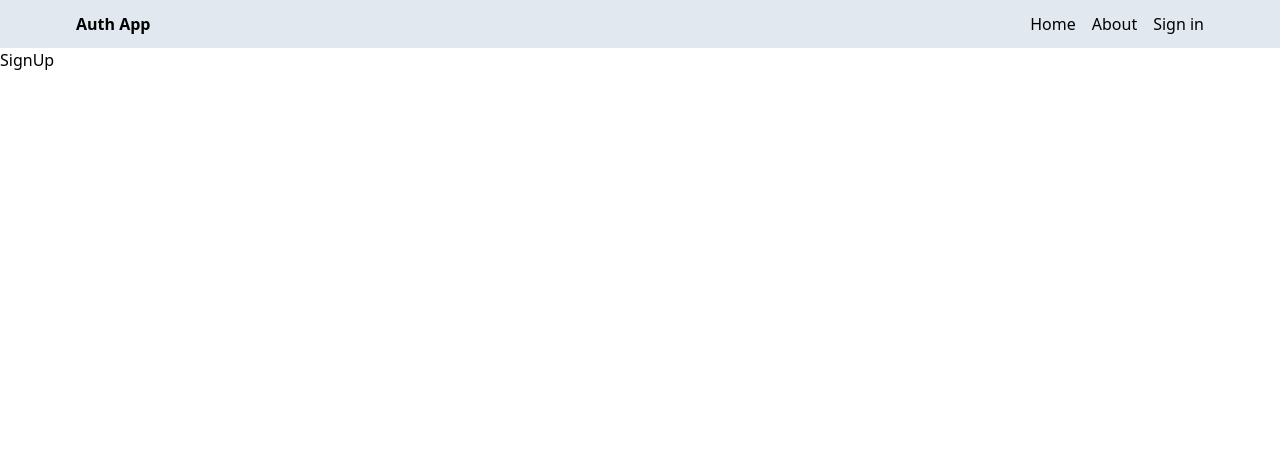
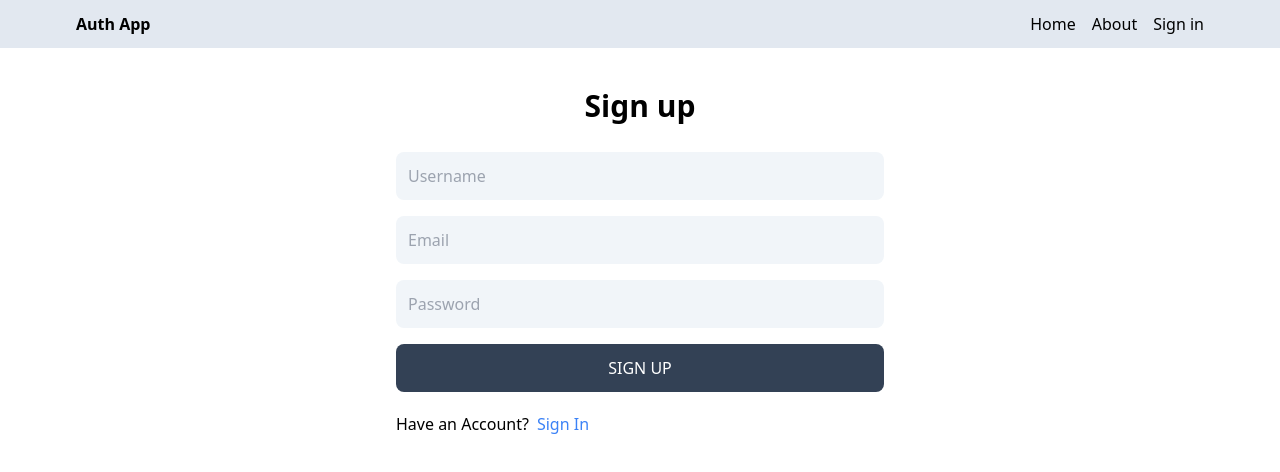
Before and after one commit to rushdy87/mern-auth, a React (Vite) app in the folder client/: page /sign-up in a window 1280 px wide. Shown: the top 472 px of the page. Built offline with nearby package versions, Linux system fonts and the light colour scheme.

Commit message:
Complete sign up page UI

```diff
--- a/client/src/pages/SignUp.jsx
+++ b/client/src/pages/SignUp.jsx
@@ -1,5 +1,40 @@
+import { Link } from 'react-router-dom';
+
 const SignUp = () => {
-  return <div>SignUp</div>;
+  return (
+    <div className='p-3 max-w-lg mx-auto'>
+      <h1 className='text-3xl text-center font-semibold my-7'>Sign up</h1>
+      <form className='flex flex-col gap-4'>
+        <input
+          type='text'
+          placeholder='Username'
+          id='username'
+          className='bg-slate-100 p-3 rounded-lg'
+        />
+        <input
+          type='email'
+          placeholder='Email'
+          id='email'
+          className='bg-slate-100 p-3 rounded-lg'
+        />
+        <input
+          type='password'
+          placeholder='Password'
+          id='password'
+          className='bg-slate-100 p-3 rounded-lg'
+        />
+        <button className='bg-slate-700 text-white p-3 rounded-lg uppercase hover:opacity-95 disabled:opacity-75'>
+          Sign up
+        </button>
+      </form>
+      <div className='flex gap-2 mt-5'>
+        <p className=''>Have an Account? </p>
+        <Link to='/sign-in'>
+          <span className='text-blue-500'>Sign In</span>
+        </Link>
+      </div>
+    </div>
+  );
 };
 
 export default SignUp;
```
